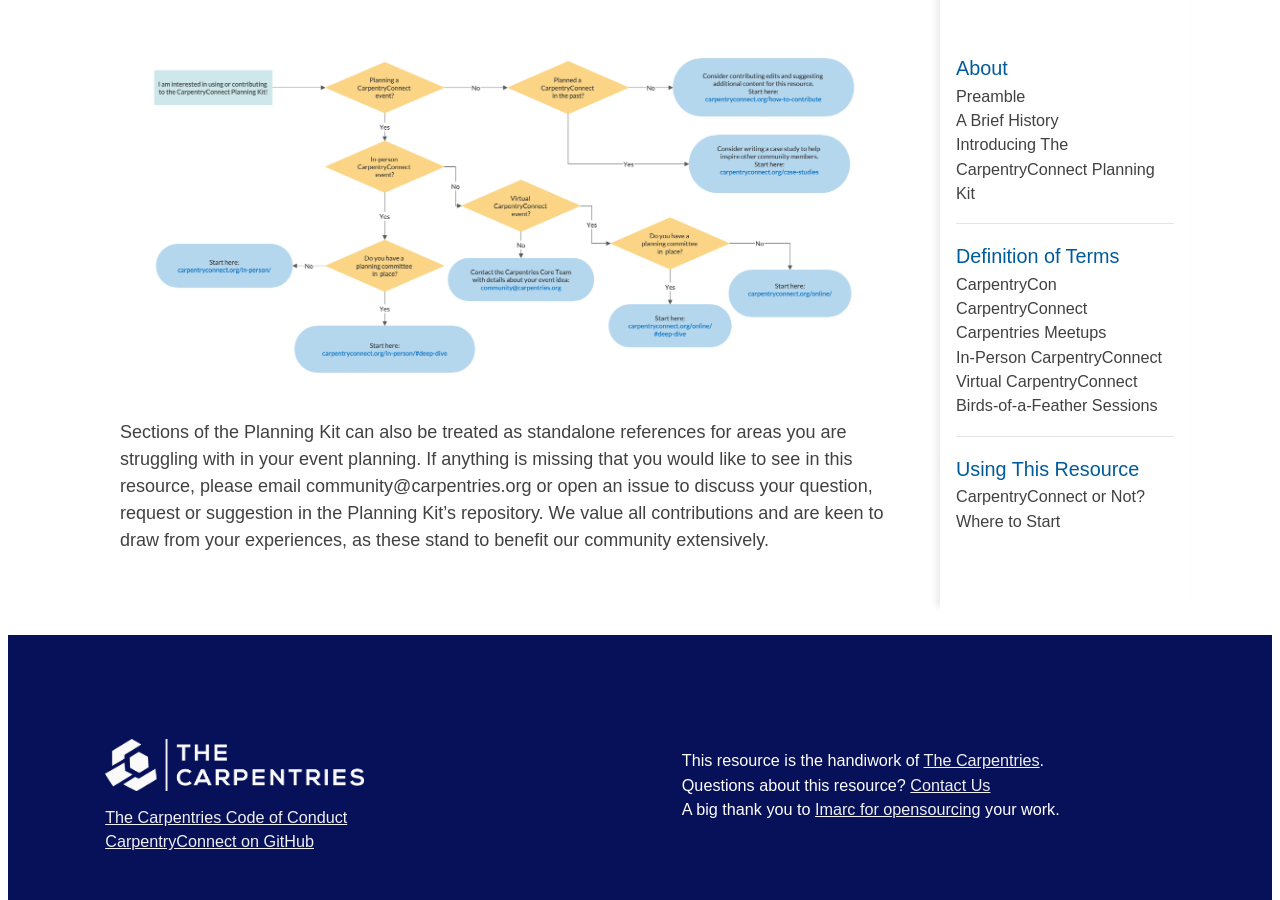
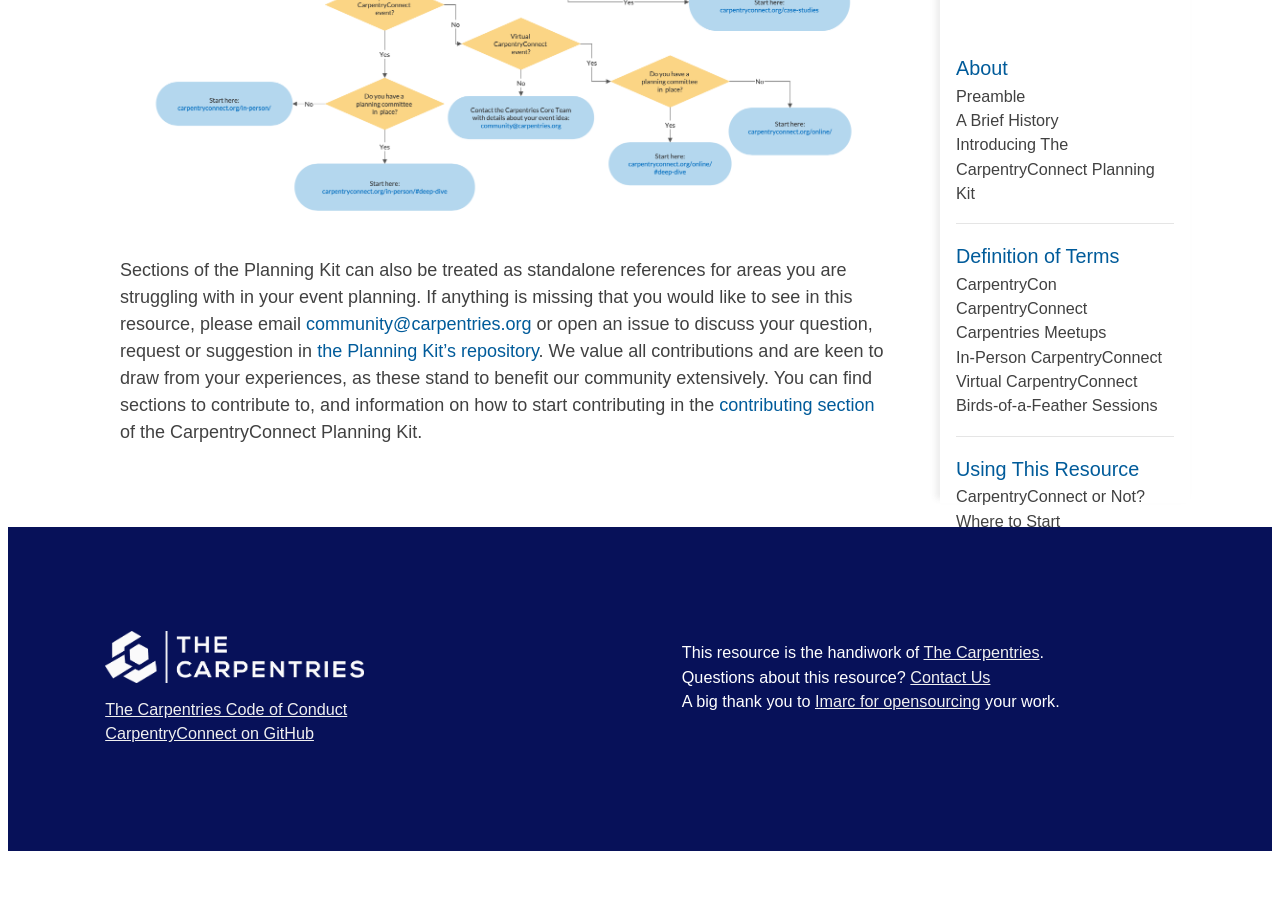
Before and after one commit to CarpentryConnect/carpentryconnect.org, a Jekyll site: the page built from index.markdown, in a window 1280 px wide and 900 px high, scrolled down 4692 px. Built offline with Jekyll 4.4.1, drawn with Linux system fonts in a browser that asks for light colours; nearby versions of some CDN libraries; after the commit the page ends 5551 px from its top, so only the background shows below that; some of the changed text lies outside the part shown.

Commit message:
contribution guidelines on different pages

```diff
--- a/CONTRIBUTING.md
+++ b/CONTRIBUTING.md
@@ -6,9 +6,11 @@ permalink: /contributing/
 
 <section class="intro">
 	<p>
-		When contributing to this CarpentryConnect Website repository, please first discuss the change you wish to make with this repository's maintainers via <a href="/issues">this repository's issue tracker</a> or <a href ="mailto:community@carpentries.org">email</a> before dedicating time to make big, time-consuming changes.
+		When contributing to this CarpentryConnect Website repository, please first discuss the change you wish to make with this repository's maintainers via <a href="https://github.com/CarpentryConnect/carpentryconnect.org/issues">this repository's issue tracker</a> or <a href ="mailto:community@carpentries.org">email</a> before dedicating time to make big, time-consuming changes.
 	</p>
 </section>
+
+Is anything missing from this first version of our CarpentryConnect Planning Kit? Email [community@carpentries.org](mailto:community@carpentries.org) or open an issue on the [CarpentryConnect Planning Kit repository](https://github.com/CarpentryConnect/carpentryconnect.org) on GitHub and we will work together to improve the resource. Community contributions are also welcome. You can find sections to contribute to, and information on how to start contributing in the [contributing section](/contributing/) of the CarpentryConnect Planning Kit.
 
 ## About the Code Base
 
--- a/index.markdown
+++ b/index.markdown
@@ -113,4 +111,4 @@ Now that you know whether the event you are planning is a CarpentryConnect or no
 
 ![interacting with the carpentryconnect planning kit](/img/interacting-with-this-resource.png)
 
-Sections of the Planning Kit can also be treated as standalone references for areas you are struggling with in your event planning. If anything is missing that you would like to see in this resource, please email community@carpentries.org or open an issue to discuss your question, request or suggestion in the Planning Kit’s repository. We value all contributions and are keen to draw from your experiences, as these stand to benefit our community extensively.
+Sections of the Planning Kit can also be treated as standalone references for areas you are struggling with in your event planning. If anything is missing that you would like to see in this resource, please email [community@carpentries.org](mailto:community@carpentries.org) or open an issue to discuss your question, request or suggestion in [the Planning Kit’s repository](https://github.com/CarpentryConnect/carpentryconnect.org). We value all contributions and are keen to draw from your experiences, as these stand to benefit our community extensively. You can find sections to contribute to, and information on how to start contributing in the [contributing section](/contributing/) of the CarpentryConnect Planning Kit.
```
Also changed, not shown: other parts of index.markdown (+0 -2 lines).
